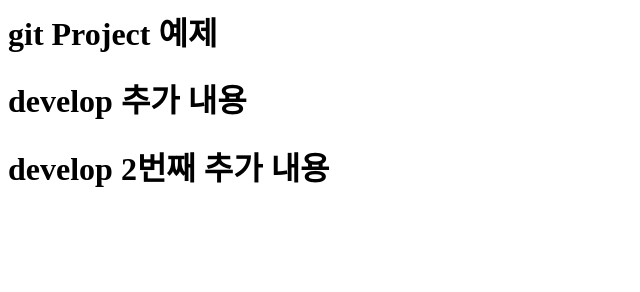
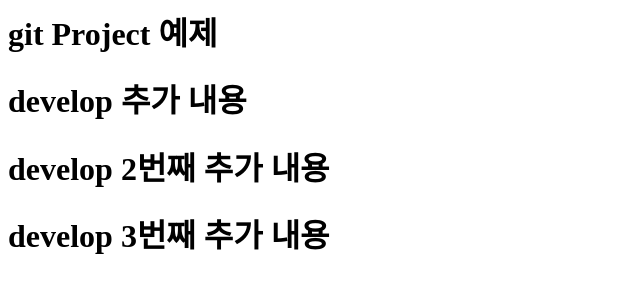
Before and after one commit to noa11132/git_Project_OSS3, a plain HTML site: page index.html in a window 1280 px wide. Shown: the whole page, without its empty margins (0-640 px from the left). Drawn offline with Linux system fonts and the light colour scheme.

Commit message:
develop 3 commit

```diff
--- a/index.html
+++ b/index.html
@@ -6,6 +6,6 @@
 
         <h1>develop 추가 내용</h1>
         <h1>develop 2번째 추가 내용</h1>
-
+        <h1>develop 3번째 추가 내용</h1>
     </body>
 </html>
```
